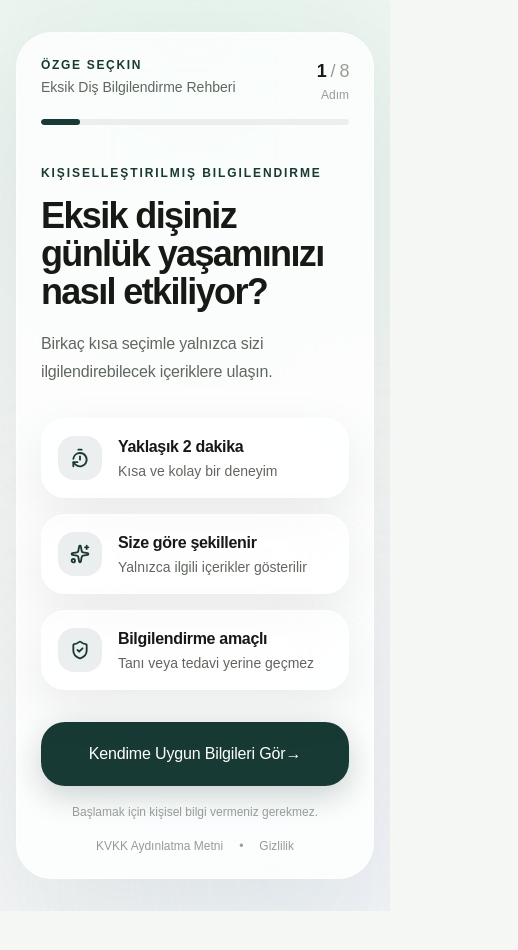
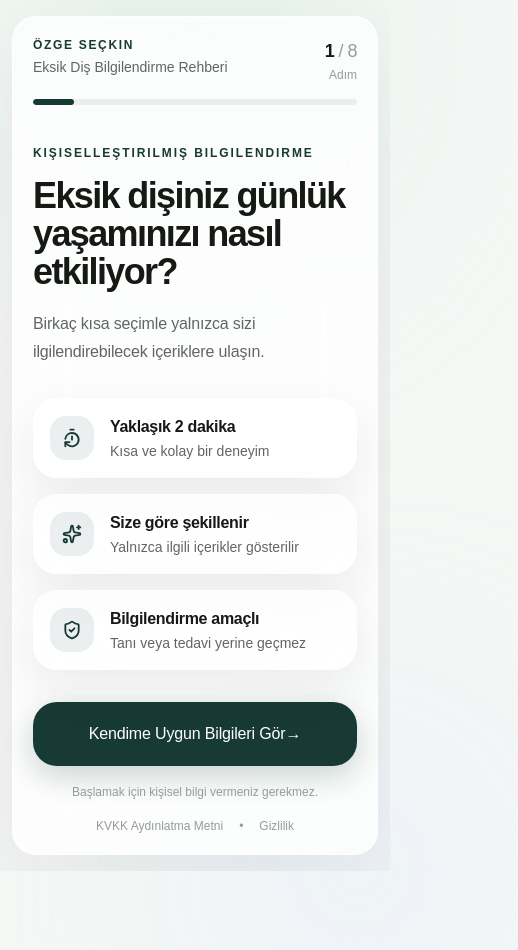
Before and after one commit to ahmedoguz76/flowos, a Next.js app: page / in a window 390 px wide. Shown: the top 950 px of the page, 518 px wide, since content can reach past the window. Before the commit the page ends 911 px from the top, so only its background shows below. Built offline with nearby package versions, Linux system fonts and the light colour scheme.

Commit message:
fix: improve mobile layout

```diff
--- a/src/components/player/layout/PlayerLayout.tsx
+++ b/src/components/player/layout/PlayerLayout.tsx
@@ -8,21 +8,31 @@ export function PlayerLayout({
   children,
 }: PlayerLayoutProps) {
   return (
-    <main className="relative min-h-screen overflow-hidden bg-[var(--color-background)]">
+    <main
+      className="
+        relative
+        min-h-[100svh]
+        overflow-x-hidden
+        bg-[var(--color-background)]
+      "
+    >
       <div
         aria-hidden="true"
         className="
           pointer-events-none
-          absolute
-          -top-40
+          fixed
+          -top-32
           left-1/2
-          h-[520px]
-          w-[520px]
+          h-[360px]
+          w-[360px]
           -translate-x-1/2
           rounded-full
           bg-[var(--color-glow-primary)]
-          opacity-55
-          blur-[120px]
+          opacity-50
+          blur-[100px]
+          sm:h-[520px]
+          sm:w-[520px]
+          sm:blur-[120px]
         "
       />
 
@@ -30,15 +40,18 @@ export function PlayerLayout({
         aria-hidden="true"
         className="
           pointer-events-none
-          absolute
-          -bottom-44
-          -right-28
-          h-[420px]
-          w-[420px]
+          fixed
+          -bottom-40
+          -right-32
+          h-[320px]
+          w-[320px]
           rounded-full
           bg-[var(--color-glow-secondary)]
-          opacity-40
-          blur-[140px]
+          opacity-35
+          blur-[110px]
+          sm:h-[420px]
+          sm:w-[420px]
+          sm:blur-[140px]
         "
       />
 
@@ -48,12 +61,13 @@ export function PlayerLayout({
           z-10
           mx-auto
           flex
-          min-h-screen
+          min-h-[100svh]
           w-full
           max-w-2xl
-          items-center
-          px-[var(--space-2)]
-          py-[var(--space-4)]
+          items-start
+          px-3
+          py-4
+          sm:items-center
           sm:px-[var(--space-4)]
           sm:py-[var(--space-6)]
         "
@@ -61,13 +75,14 @@ export function PlayerLayout({
         <section
           className="
             w-full
-            rounded-[var(--radius-large)]
+            rounded-[24px]
             border
             border-white/70
             bg-[var(--color-surface)]
-            p-[var(--space-3)]
+            p-5
             shadow-[var(--shadow-floating)]
             backdrop-blur-2xl
+            sm:rounded-[var(--radius-large)]
             sm:p-[var(--space-5)]
           "
         >
```
